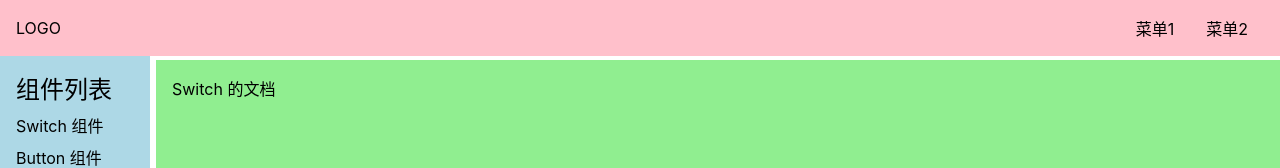
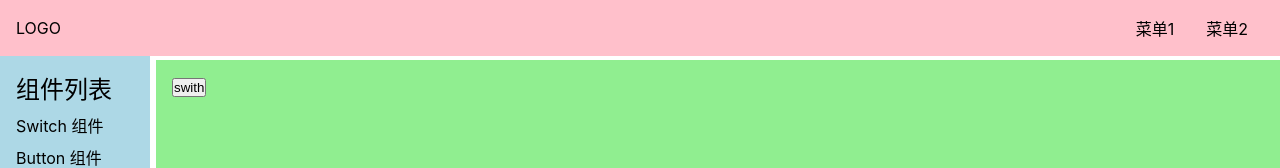
Before and after one commit to liva92/vue3-gulu-ui, a Vue app: page /#/doc/switch in a window 1280 px wide. Shown: the top 168 px of the page. Built offline with nearby package versions, Linux system fonts and the light colour scheme.

Commit message:
Switch 组件添加 HTML

```diff
--- a/src/components/SwitchDemo.vue
+++ b/src/components/SwitchDemo.vue
@@ -1,3 +1,10 @@
 <template>
-  <div>Switch 的文档</div>
+  <div><Switch /></div>
 </template>
+<script lang="ts">
+
+import Switch from '../lib/Switch.vue'
+export default {
+  components: {Switch}
+}
+</script>
--- /dev/null
+++ b/src/lib/Switch.vue
@@ -0,0 +1,7 @@
+<template>
+  <button> <span></span> swith</button>
+</template>
+
+<style lang="scss" scoped>
+
+</style>
```
